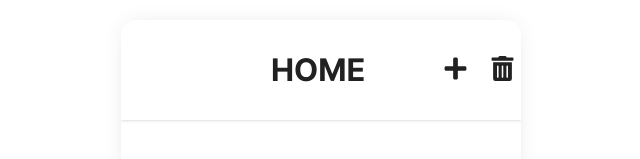
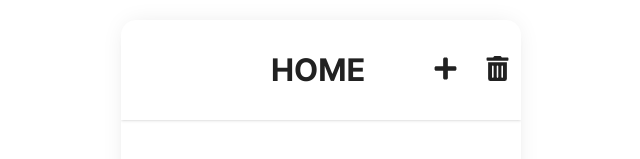
Before and after one commit to leesr94/TODO-LIST, a React (Create React App) app: page / in a window 1280 px wide. Shown: the top 159 px of the page, without its empty margins (319-959 px from the left). Built offline with nearby package versions, Linux system fonts and the light colour scheme.

Commit message:
gh-pages 연동

```diff
--- a/src/pages/ReadToDo.js
+++ b/src/pages/ReadToDo.js
@@ -29,6 +29,7 @@ const IconButton = styled.button`
     background-color: transparent;
     border: none;
     column-gap: 10px;
+    margin-right: 5px;
     cursor: pointer;
 `;
 
```
Also changed, not shown: package.json (+5 -2 lines), 1 other file (tests, documents, lock files or other folders).
